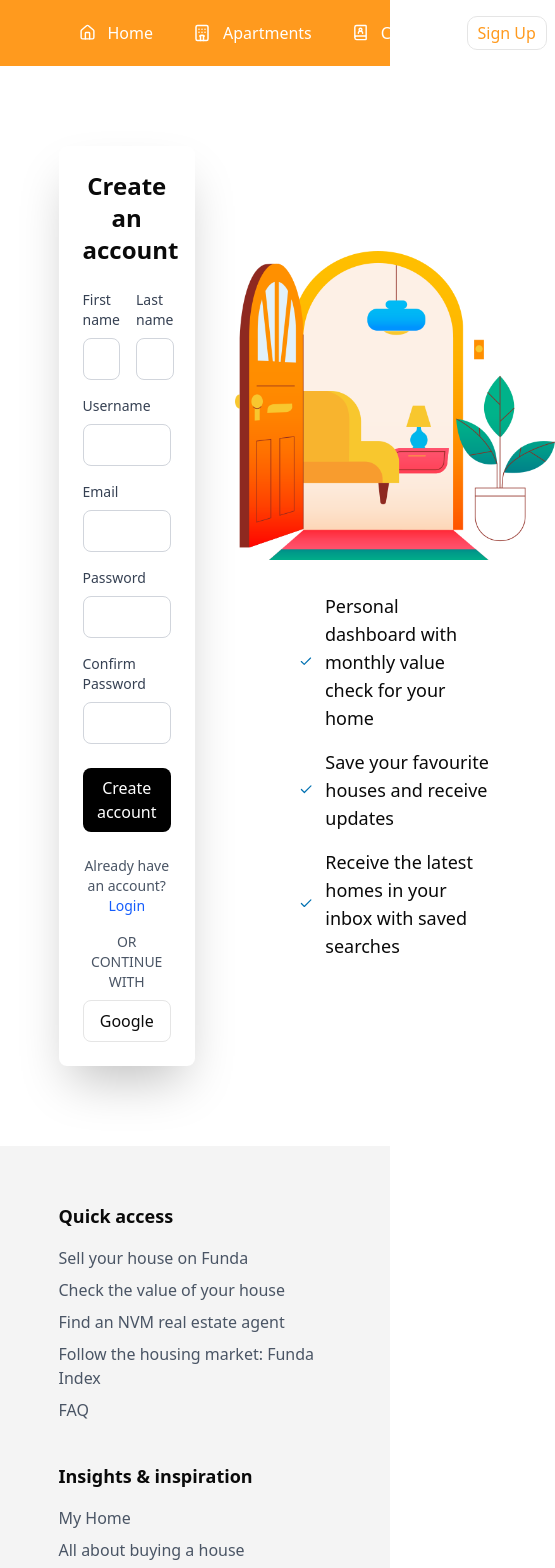
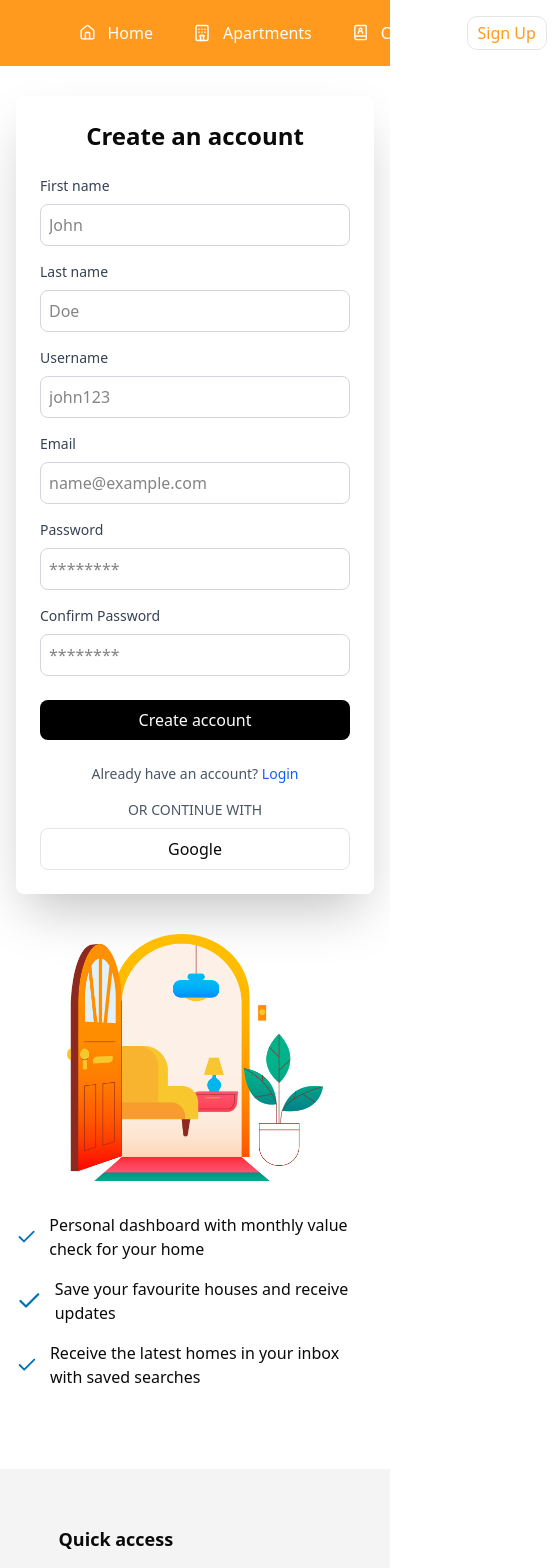
Before and after one commit to aysudi/apartment-rental-app, a React (Vite) app in the folder frontend/: page /register in a window 390 px wide. Shown: the top 1568 px of the page, 555 px wide, since content can reach past the window. Built offline with nearby package versions, Linux system fonts and the light colour scheme.

Commit message:
feat: sign up page responsive

```diff
--- a/frontend/src/pages/Common/Register/index.tsx
+++ b/frontend/src/pages/Common/Register/index.tsx
@@ -3,6 +3,7 @@ import { Check } from "lucide-react";
 import { useFormik } from "formik";
 // import { toast } from "sonner";
 import { User } from "@/classes/User";
+import { Link } from "react-router";
 
 const Register = () => {
   const registerFormik = useFormik({
@@ -36,15 +37,15 @@ const Register = () => {
   });
 
   return (
-    <div className="pt-[9.1rem] w-[70%] mb-[5rem] mx-auto flex justify-between min-h-[79vh] gap-10">
-      <div className="w-[50%]">
-        <div className="w-[100%] p-6 bg-white shadow-2xl rounded-md">
+    <div className="pt-[6rem] px-4 mb-[5rem] mx-auto flex flex-col lg:flex-row justify-between min-h-[79vh] gap-10 max-w-7xl">
+      <div className="w-full lg:w-1/2">
+        <div className="w-full p-6 bg-white shadow-2xl rounded-md">
           <h2 className="text-2xl font-bold text-center mb-6">
             Create an account
           </h2>
           <form onSubmit={registerFormik.handleSubmit}>
-            <div className="mb-4 flex gap-4 w-full">
-              <div className="w-[50%]">
+            <div className="mb-4 flex flex-col md:flex-row gap-4 w-full">
+              <div className="w-full md:w-1/2">
                 <label className="block text-sm font-medium text-gray-700">
                   First name
                 </label>
@@ -55,11 +56,12 @@ const Register = () => {
                   onChange={registerFormik.handleChange}
                   onBlur={registerFormik.handleBlur}
                   name="firstName"
+                  placeholder="John"
                   required
                 />
               </div>
 
-              <div className="w-[50%]">
+              <div className="w-full md:w-1/2">
                 <label className="block text-sm font-medium text-gray-700">
                   Last name
                 </label>
@@ -70,6 +72,7 @@ const Register = () => {
                   onChange={registerFormik.handleChange}
                   onBlur={registerFormik.handleBlur}
                   name="lastName"
+                  placeholder="Doe"
                   required
                 />
               </div>
@@ -86,6 +89,7 @@ const Register = () => {
                 onChange={registerFormik.handleChange}
                 onBlur={registerFormik.handleBlur}
                 name="username"
+                placeholder="john123"
                 required
               />
             </div>
@@ -101,6 +105,7 @@ const Register = () => {
                 onChange={registerFormik.handleChange}
                 onBlur={registerFormik.handleBlur}
                 name="email"
+                placeholder="name@example.com"
                 required
               />
             </div>
@@ -116,6 +121,7 @@ const Register = () => {
                 onChange={registerFormik.handleChange}
                 onBlur={registerFormik.handleBlur}
                 name="password"
+                placeholder="********"
                 required
               />
               {registerFormik.errors.password &&
@@ -137,6 +143,7 @@ const Register = () => {
                 onChange={registerFormik.handleChange}
                 onBlur={registerFormik.handleBlur}
                 name="confirmPassword"
+                placeholder="********"
                 required
               />
             </div>
@@ -152,9 +159,9 @@ const Register = () => {
           <div className="mt-6 text-center">
             <p className="text-sm text-gray-600">
               Already have an account?{" "}
-              <a href="#" className="text-blue-600 hover:underline">
+              <Link to="/login" className="text-blue-600 hover:underline">
                 Login
-              </a>
+              </Link>
             </p>
           </div>
 
@@ -168,26 +175,27 @@ const Register = () => {
           </div>
         </div>
       </div>
-      <div className="flex items-center justify-center flex-col gap-8">
-        <div className="w-[20rem] ">
-          <img className="w-full h-full object-cover " src={img} alt="" />
+
+      <div className="w-full lg:w-1/2 flex items-center justify-center flex-col gap-8">
+        <div className="w-[16rem] sm:w-[18rem] md:w-[20rem]">
+          <img className="w-full h-full object-cover" src={img} alt="" />
         </div>
-        <div className="flex flex-col gap-4 w-[60%]">
+        <div className="flex flex-col gap-4 w-full sm:w-[90%] lg:w-[60%]">
           <div className="flex gap-3 items-center">
-            <Check size={43} className="text-[#0171B2] " />
-            <span className="text-lg">
+            <Check size={30} className="text-[#0171B2]" />
+            <span className="text-base sm:text-lg">
               Personal dashboard with monthly value check for your home
             </span>
           </div>
           <div className="flex gap-3 items-center">
-            <Check size={35} className="text-[#0171B2] " />
-            <span className="text-lg">
+            <Check size={30} className="text-[#0171B2]" />
+            <span className="text-base sm:text-lg">
               Save your favourite houses and receive updates
             </span>
           </div>
           <div className="flex gap-3 items-center">
-            <Check size={43} className="text-[#0171B2] " />
-            <span className="text-lg">
+            <Check size={30} className="text-[#0171B2]" />
+            <span className="text-base sm:text-lg">
               Receive the latest homes in your inbox with saved searches
             </span>
           </div>
```
